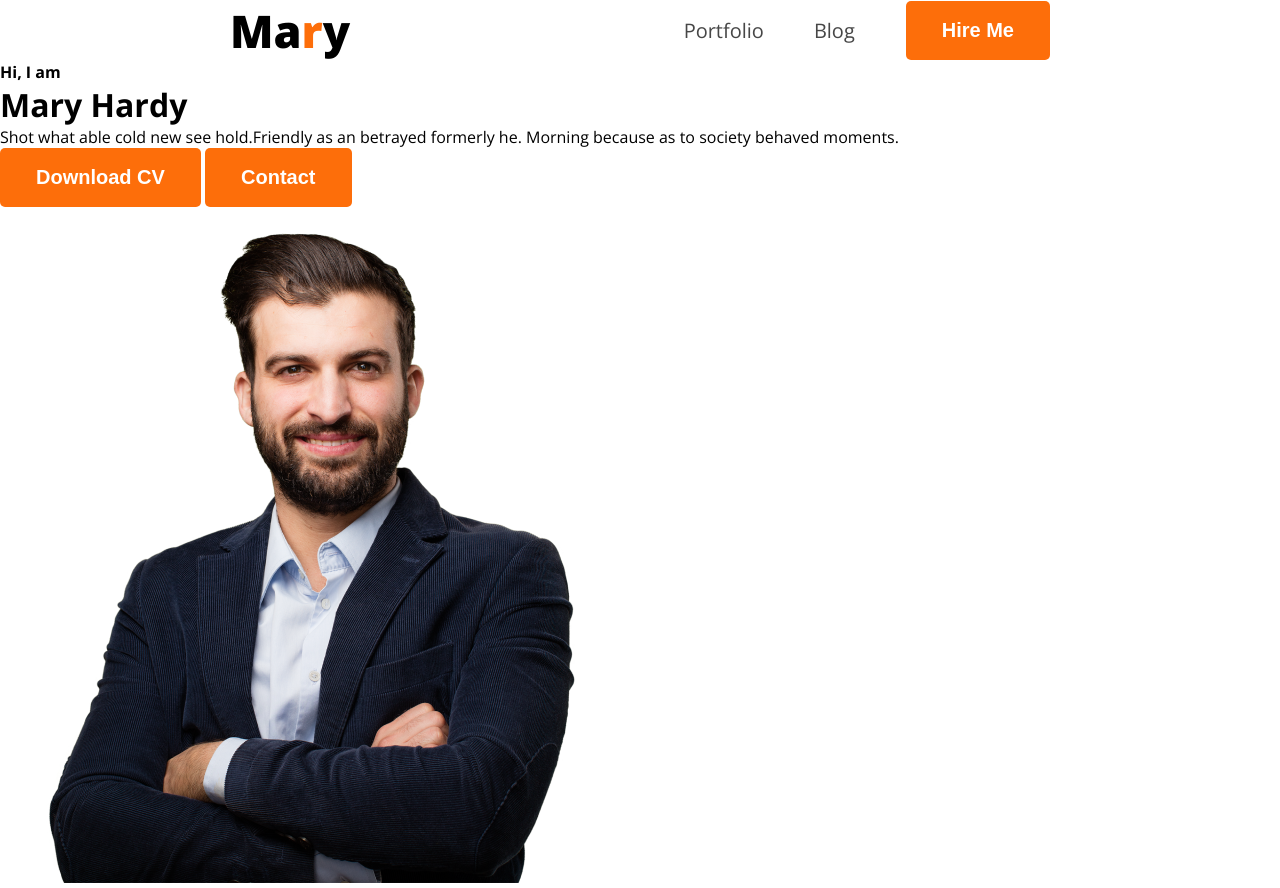
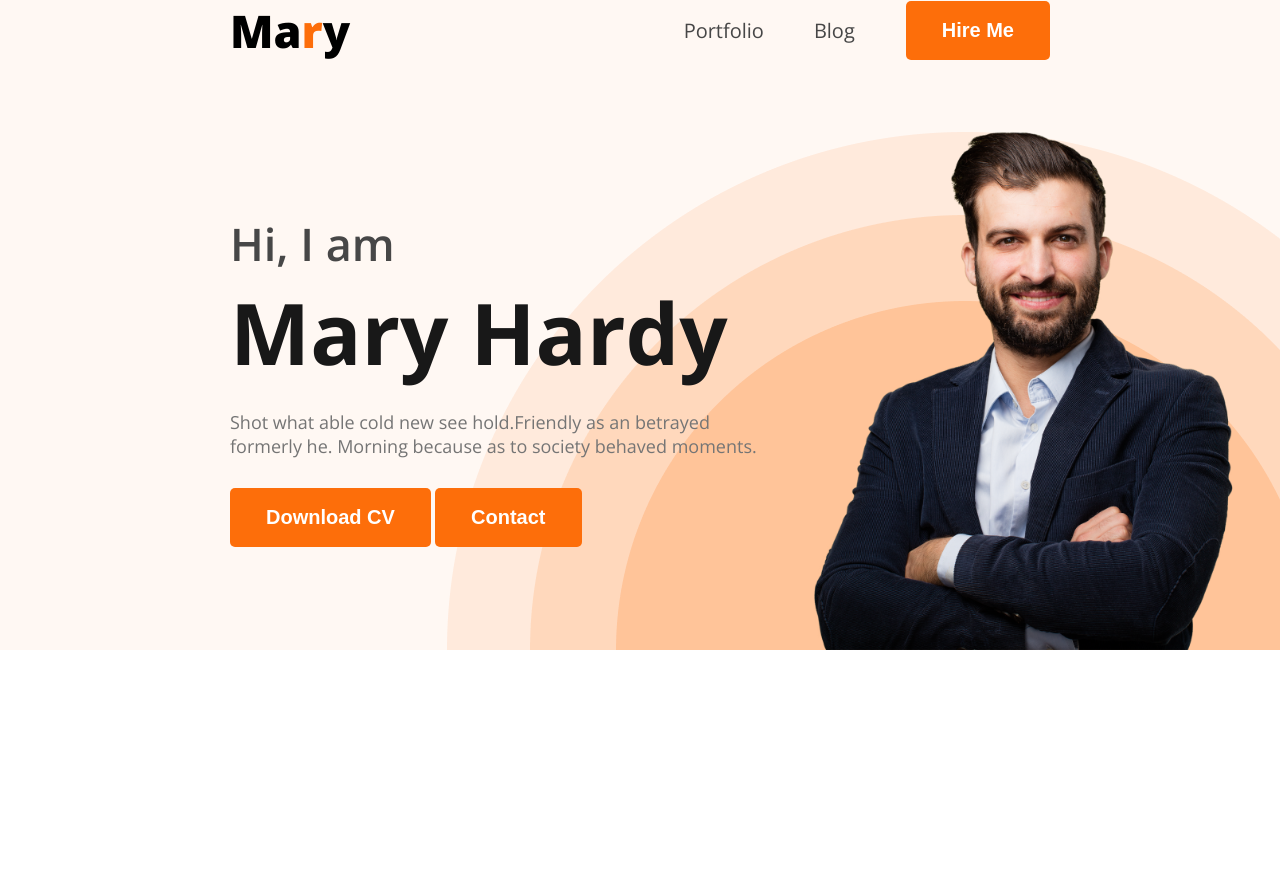
Before and after one commit to mnosumon/portfolio-resource, a plain HTML site: page index.html in a window 1280 px wide. After the commit the page ends 800 px from the top, so only its background shows below. Drawn offline with nearby package versions, Linux system fonts and the light colour scheme.

Commit message:
Banner done

```diff
--- a/style/style.css
+++ b/style/style.css
@@ -16,6 +16,9 @@ body{
 }
 ul, ol{
     list-style-type: none;
+}
+header{
+    background-color: #FFF8F3;
 }
 
 /* Nav start */
@@ -53,6 +56,35 @@ nav{
     border: none;
 }
 /* Nav end */
+#banner{
+    display: flex;
+    align-items: center;
+    justify-content: space-between;
+    padding: 50px 40px 0px 230px;
+    background-image: url("../image/header_bg.png");
+    background-repeat: no-repeat;
+    background-position: bottom right;
+}
 .profilePic{
-
+    width: 500px;
 }
+.profilePic img{
+    width: 100%;
+    display: block;
+}
+.banner_details h4{
+    font-weight: 600;
+    font-size: 45px;
+    color: var(--subHeading-color);
+}
+.banner_details h1{
+    font-weight: 700;
+    font-size: 85px;
+    color: var(--heading-color);
+}
+.banner_details p{
+    font-size: 18px;
+    color: var(--paragrape-color);
+    margin: 20px 0 30px;
+    max-width: 585px;
+}
```
